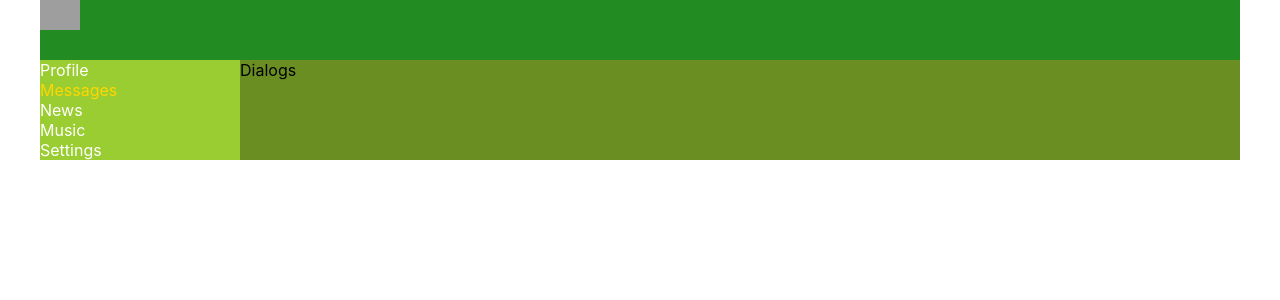
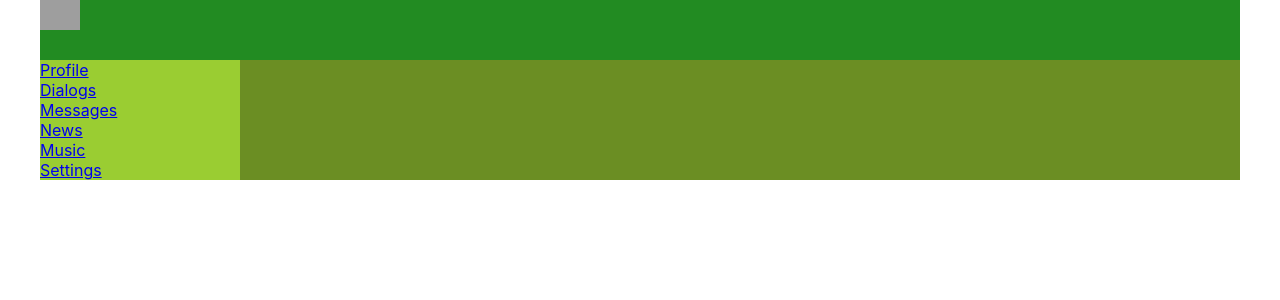
Before and after one commit to LuckyThugLife/samurai_way_soc_net_ts, a React (Create React App) app: page / in a window 1280 px wide. Shown: the top 300 px of the page. Built offline with nearby package versions, Linux system fonts and the light colour scheme; grey boxes are pictures that could not be loaded.

Commit message:
route, browser-router, routing

```diff
--- a/src/App.tsx
+++ b/src/App.tsx
@@ -4,17 +4,20 @@ import Header from "./components/Header/Header";
 import Navbar from "./components/Navbar/Navbar";
 import Profile from "./components/Profile/Profile";
 import Dialogs from "./components/Dialogs/Dialogs";
+import {BrowserRouter, Route} from "react-router-dom";
 
 function App() {
     return (
+        <BrowserRouter>
         <div className='app-wrapper'>
             <Header/>
             <Navbar/>
             <div className='app-wrapper-content'>
-                <Dialogs/>
-       {/*         <Profile/>*/}
+                <Route path='/dialogs' component={Dialogs}/>
+                <Route path='/profile' component={Profile}/>
             </div>
         </div>
+        </BrowserRouter>
     );
 }
 
--- a/src/components/Navbar/Navbar.tsx
+++ b/src/components/Navbar/Navbar.tsx
@@ -6,20 +6,23 @@ function Navbar() {
   return (
         <nav className={c.nav}>
             <div className={c.item}>
-                <a>Profile</a>
+                <a href="/profile">Profile</a>
             </div>
             <div className={`${c.item} ${c.active}`}>
-                <a>Messages</a>
+                <a href="/dialogs">Dialogs</a>
+            </div>
+            <div className={`${c.item} ${c.active}`}>
+                <a href="/messages">Messages</a>
             </div>
 
             <div className={c.item}>
-                <a>News</a>
+                <a href="/news">News</a>
             </div>
             <div className={c.item}>
-                <a>Music</a>
+                <a href="/music">Music</a>
             </div>
             <div className={c.item}>
-                <a>Settings</a>
+                <a href="/settings">Settings</a>
             </div>
         </nav>
 
```
